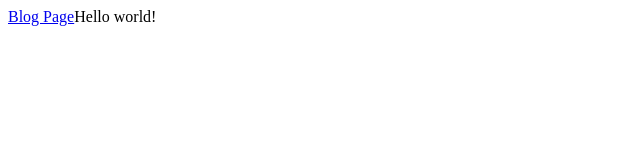
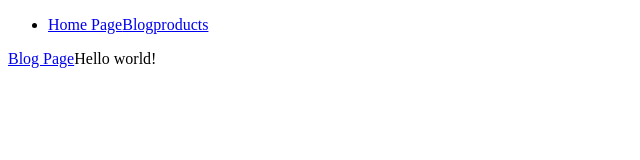
Before and after one commit to pixelstorm/gatsby-tutorial, a Gatsby site: page / in a window 1280 px wide. Shown: the whole page, without its empty margins (0-640 px from the left). Built offline with nearby package versions, Linux system fonts and the light colour scheme; Gatsby itself is replaced by a stand-in of ours.

Commit message:
add navbar component to index.js as an example of how it can be addded

```diff
--- /dev/null
+++ b/src/components/Navbav.js
@@ -0,0 +1,18 @@
+import React from "react"
+import { Link } from "gatsby"
+
+const Navbav = () => {
+  return (
+    <nav>
+      <ul>
+        <li>
+          <Link to="/">Home Page</Link>
+          <Link to="/blog">Blog</Link>
+          <Link to="/products">products</Link>
+        </li>
+      </ul>
+    </nav>
+  )
+}
+
+export default Navbav
--- a/src/pages/index.js
+++ b/src/pages/index.js
@@ -1,9 +1,11 @@
 import React from "react"
 import { Link } from "gatsby"
+import Navbav from "../components/Navbav"
 
 export default function Home() {
   return (
     <div>
+      <Navbav />
       <Link to="blog">Blog Page</Link>
       Hello world!
     </div>
```
